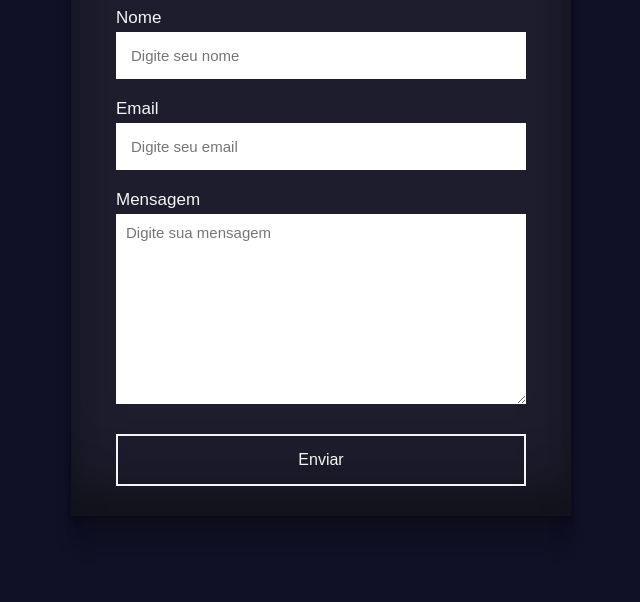
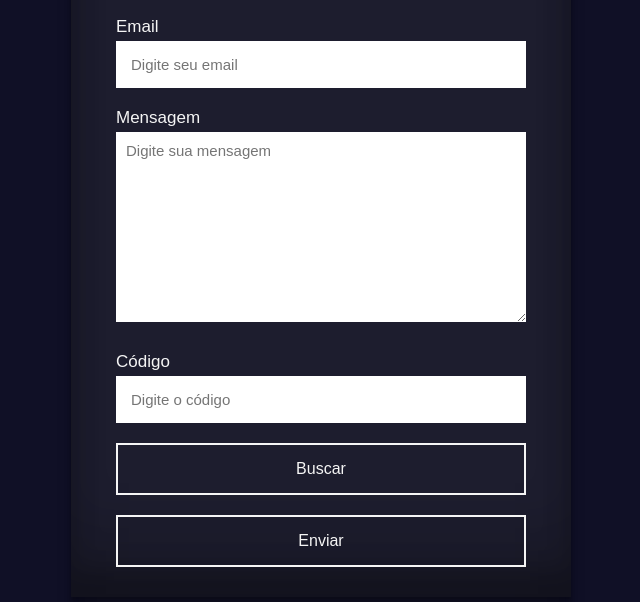
Before and after one commit to Caicossauro/form2, a plain HTML site: page index.html in a window 1280 px wide. Shown: the part 198-800 px from the top of the page, without its empty margins (319-959 px from the left). Drawn offline with Linux system fonts and the light colour scheme.

Commit message:
Add files via upload

```diff
--- a/index.html
+++ b/index.html
@@ -17,6 +17,10 @@
 			<input type="email" name="email" placeholder="Digite seu email" autocomplete="off" required>
 			<label>Mensagem</label>
 			<textarea name="message" id="" cols="30" rows="10" placeholder="Digite sua mensagem" required></textarea>
+			<label>Código</label>
+			<input type="text" id="codigo" name="codigo" placeholder="Digite o código" autocomplete="off" required>
+			<button type="button" onclick="buscarDescricao()">Buscar</button>
+			<p id="descricao"></p>
 			<button type="submit">Enviar</button>
 
 			<input type="hidden" name="accessKey" value="15bf9351-6a4f-44ed-9a12-5309541c0ec2">
```
